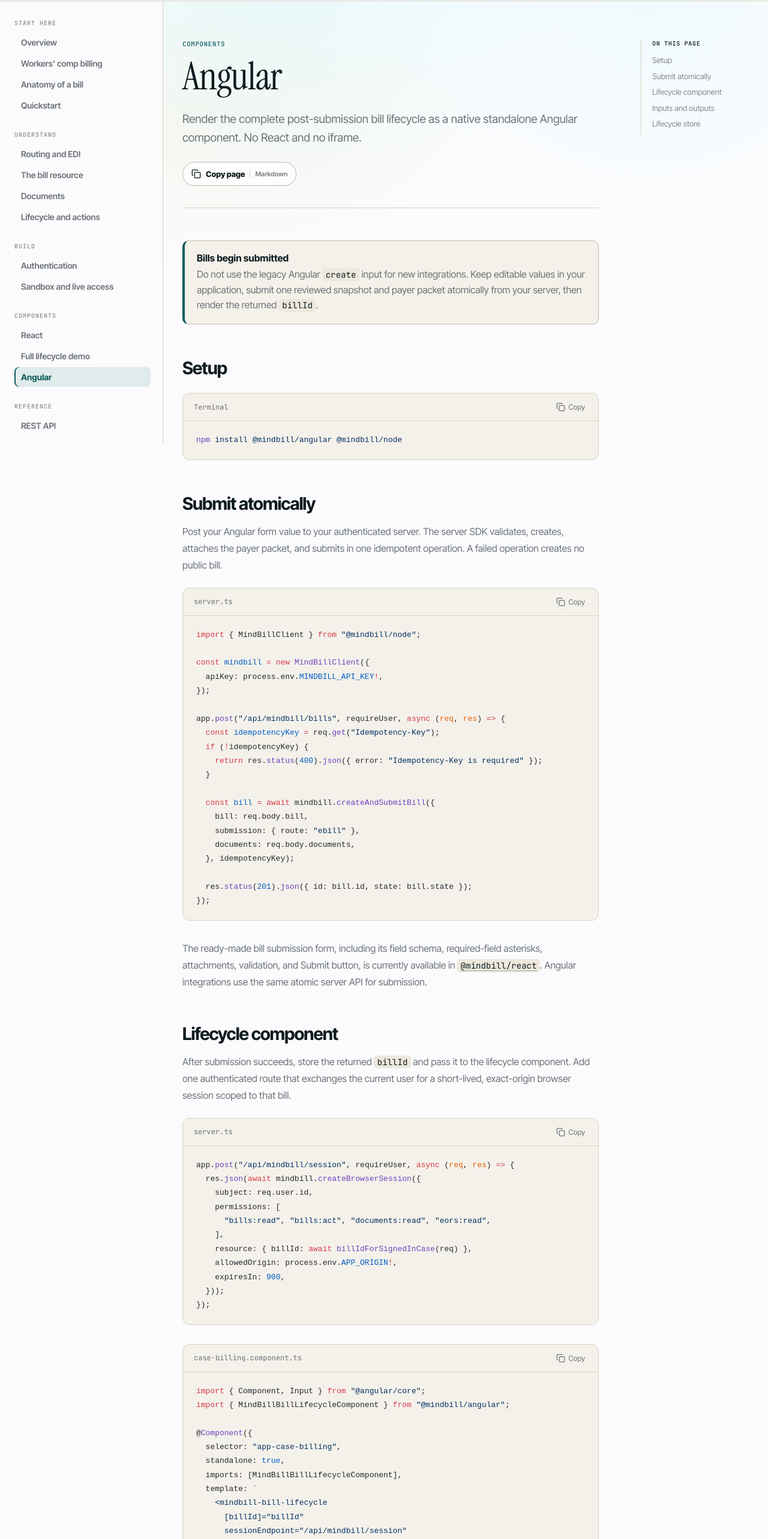
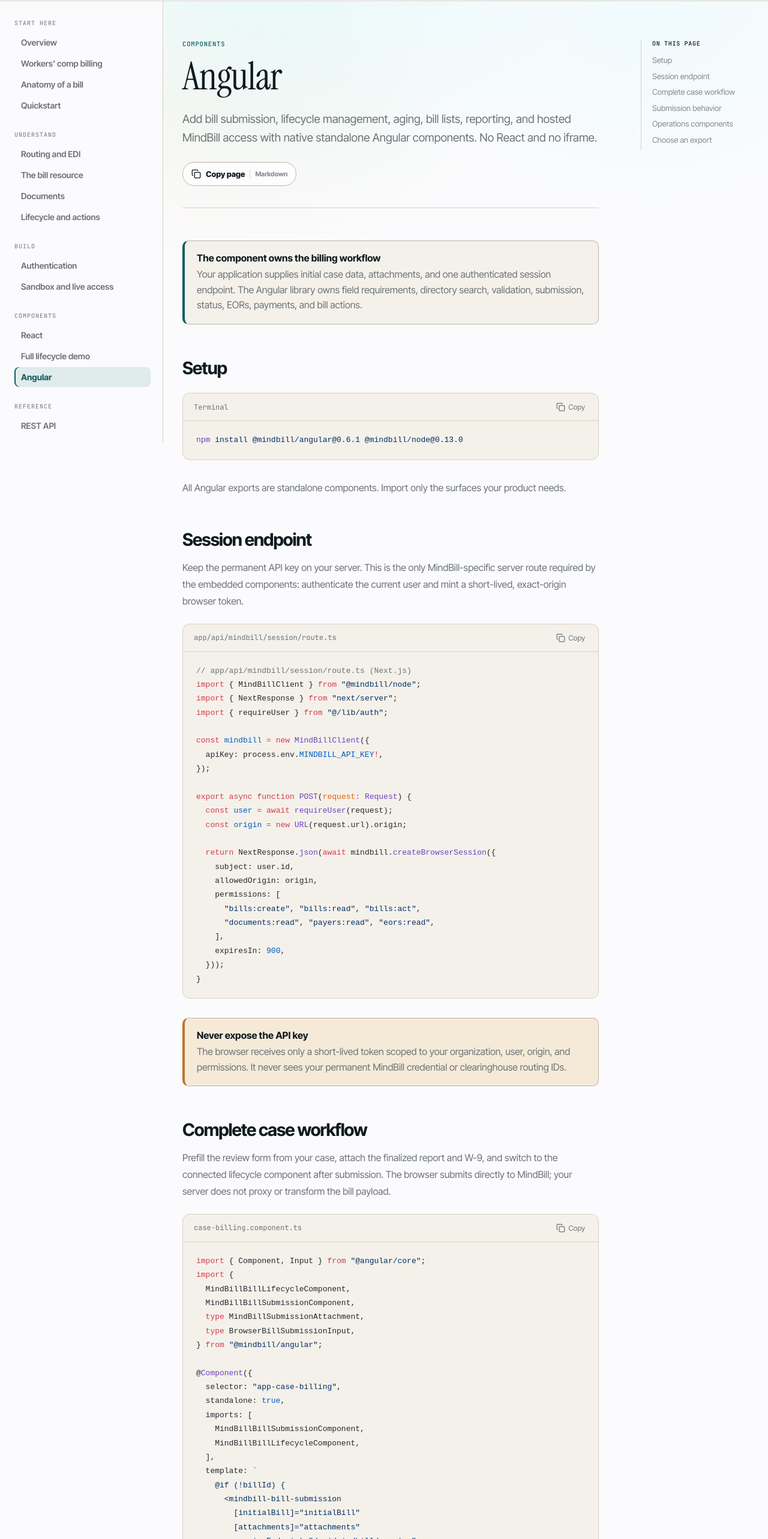
Before and after one commit to incidentfox/mindbill-docs, a Next.js app: page /components/angular in a window 1280 px wide. Shown: the part 62-2628 px from the top of the page at 60% size. Built offline with nearby package versions, Linux system fonts and the light colour scheme.

Commit message:
docs: publish Angular partner workflow

```diff
--- a/app/components/angular/page.tsx
+++ b/app/components/angular/page.tsx
@@ -5,119 +5,157 @@ import { Callout, DocPage } from "@/components/doc-page";
 
 export const metadata: Metadata = { title: "Angular components" };
 
-const install = `npm install @mindbill/angular @mindbill/node`;
+const install = `npm install @mindbill/angular@0.6.1 @mindbill/node@0.13.0`;
 
-const submit = `import { MindBillClient } from "@mindbill/node";
+const sessionRoute = `// app/api/mindbill/session/route.ts (Next.js)
+import { MindBillClient } from "@mindbill/node";
+import { NextResponse } from "next/server";
+import { requireUser } from "@/lib/auth";
 
 const mindbill = new MindBillClient({
   apiKey: process.env.MINDBILL_API_KEY!,
 });
 
-app.post("/api/mindbill/bills", requireUser, async (req, res) => {
-  const idempotencyKey = req.get("Idempotency-Key");
-  if (!idempotencyKey) {
-    return res.status(400).json({ error: "Idempotency-Key is required" });
-  }
+export async function POST(request: Request) {
+  const user = await requireUser(request);
+  const origin = new URL(request.url).origin;
 
-  const bill = await mindbill.createAndSubmitBill({
-    bill: req.body.bill,
-    submission: { route: "ebill" },
-    documents: req.body.documents,
-  }, idempotencyKey);
-
-  res.status(201).json({ id: bill.id, state: bill.state });
-});`;
-
-const session = `app.post("/api/mindbill/session", requireUser, async (req, res) => {
-  res.json(await mindbill.createBrowserSession({
-    subject: req.user.id,
+  return NextResponse.json(await mindbill.createBrowserSession({
+    subject: user.id,
+    allowedOrigin: origin,
     permissions: [
-      "bills:read", "bills:act", "documents:read", "eors:read",
+      "bills:create", "bills:read", "bills:act",
+      "documents:read", "payers:read", "eors:read",
     ],
-    resource: { billId: await billIdForSignedInCase(req) },
-    allowedOrigin: process.env.APP_ORIGIN!,
     expiresIn: 900,
   }));
-});`;
+}`;
 
-const angular = `import { Component, Input } from "@angular/core";
-import { MindBillBillLifecycleComponent } from "@mindbill/angular";
+const submission = `import { Component, Input } from "@angular/core";
+import {
+  MindBillBillLifecycleComponent,
+  MindBillBillSubmissionComponent,
+  type MindBillSubmissionAttachment,
+  type BrowserBillSubmissionInput,
+} from "@mindbill/angular";
 
 @Component({
   selector: "app-case-billing",
   standalone: true,
-  imports: [MindBillBillLifecycleComponent],
+  imports: [
+    MindBillBillSubmissionComponent,
+    MindBillBillLifecycleComponent,
+  ],
   template: \`
-    <mindbill-bill-lifecycle
-      [billId]="billId"
-      sessionEndpoint="/api/mindbill/session"
-      [appearance]="{ preset: 'clinical-blue' }"
-      [refreshInterval]="30000"
-      (billingError)="onBillingError($event)"
+    @if (!billId) {
+      <mindbill-bill-submission
+        [initialBill]="initialBill"
+        [attachments]="attachments"
+        sessionEndpoint="/api/mindbill/session"
+        [appearance]="{ preset: 'clinical-blue' }"
+        (submitted)="billId = $event.bill.id"
+      />
+    } @else {
+      <mindbill-bill-lifecycle
+        [billId]="billId"
+        sessionEndpoint="/api/mindbill/session"
+        [appearance]="{ preset: 'clinical-blue' }"
+        [refreshInterval]="30000"
+      />
+    }
+  \`,
+})
+export class CaseBillingComponent {
+  billId = "";
+  @Input({ required: true }) initialBill!: BrowserBillSubmissionInput;
+  @Input({ required: true }) attachments!: MindBillSubmissionAttachment[];
+}`;
+
+const operations = `import {
+  MindBillBillingDashboardComponent,
+  MindBillBillingReportComponent,
+  MindBillBillingManagementButtonComponent,
+} from "@mindbill/angular";
+
+@Component({
+  standalone: true,
+  imports: [
+    MindBillBillingDashboardComponent,
+    MindBillBillingReportComponent,
+    MindBillBillingManagementButtonComponent,
+  ],
+  template: \`
+    <mindbill-billing-dashboard
+      [bills]="bills"
+      [appearance]="appearance"
+      (billSelected)="openBill($event)"
+    />
+
+    <mindbill-billing-report [bills]="bills" [appearance]="appearance" />
+
+    <mindbill-billing-management-button
+      sessionEndpoint="/api/mindbill/management-session"
+      [appearance]="appearance"
+      label="View details in MindBill"
     />
   \`,
 })
-export class CaseBillingComponent {
-  @Input({ required: true }) billId!: string;
-}`;
-
-const store = `import { MindBillLifecycleStore } from "@mindbill/angular";
-
-export class BillingToolbar {
-  readonly billing = inject(MindBillLifecycleStore);
-
-  async close() {
-    await this.billing.closeBill({ reason: "Completed" });
-  }
-}`;
+export class BillingOperationsComponent { /* app-specific data loading */ }`;
 
 export default function AngularPage() {
   return (
     <DocPage
       eyebrow="Components"
       title="Angular"
-      description="Render the complete post-submission bill lifecycle as a native standalone Angular component. No React and no iframe."
+      description="Add bill submission, lifecycle management, aging, bill lists, reporting, and hosted MindBill access with native standalone Angular components. No React and no iframe."
       toc={[
         { id: "setup", label: "Setup" },
-        { id: "submit", label: "Submit atomically" },
-        { id: "component", label: "Lifecycle component" },
-        { id: "inputs", label: "Inputs and outputs" },
-        { id: "store", label: "Lifecycle store" },
+        { id: "security", label: "Session endpoint" },
+        { id: "workflow", label: "Complete case workflow" },
+        { id: "submission", label: "Submission behavior" },
+        { id: "operations", label: "Operations components" },
+        { id: "exports", label: "Choose an export" },
       ]}
       previous={{ href: "/components/react", label: "React components" }}
       next={{ href: "/api-reference", label: "REST API" }}
     >
-      <Callout title="Bills begin submitted">Do not use the legacy Angular <code>create</code> input for new integrations. Keep editable values in your application, submit one reviewed snapshot and payer packet atomically from your server, then render the returned <code>billId</code>.</Callout>
+      <Callout title="The component owns the billing workflow">Your application supplies initial case data, attachments, and one authenticated session endpoint. The Angular library owns field requirements, directory search, validation, submission, status, EORs, payments, and bill actions.</Callout>
 
       <h2 id="setup">Setup</h2>
       <CodeBlock code={install} language="bash" filename="Terminal" />
+      <p>All Angular exports are standalone components. Import only the surfaces your product needs.</p>
 
-      <h2 id="submit">Submit atomically</h2>
-      <p>Post your Angular form value to your authenticated server. The server SDK validates, creates, attaches the payer packet, and submits in one idempotent operation. A failed operation creates no public bill.</p>
-      <CodeBlock code={submit} filename="server.ts" />
-      <p>The ready-made bill submission form, including its field schema, required-field asterisks, attachments, validation, and Submit button, is currently available in <Link href="/components/react"><code>@mindbill/react</code></Link>. Angular integrations use the same atomic server API for submission.</p>
+      <h2 id="security">Session endpoint</h2>
+      <p>Keep the permanent API key on your server. This is the only MindBill-specific server route required by the embedded components: authenticate the current user and mint a short-lived, exact-origin browser token.</p>
+      <CodeBlock code={sessionRoute} filename="app/api/mindbill/session/route.ts" />
+      <Callout tone="warning" title="Never expose the API key">The browser receives only a short-lived token scoped to your organization, user, origin, and permissions. It never sees your permanent MindBill credential or clearinghouse routing IDs.</Callout>
 
-      <h2 id="component">Lifecycle component</h2>
-      <p>After submission succeeds, store the returned <code>billId</code> and pass it to the lifecycle component. Add one authenticated route that exchanges the current user for a short-lived, exact-origin browser session scoped to that bill.</p>
-      <CodeBlock code={session} filename="server.ts" />
-      <CodeBlock code={angular} filename="case-billing.component.ts" />
-      <Callout title="Included after submission">Lifecycle progress, the immutable bill snapshot, payer contacts, original EOR PDFs, payment ledger, activity history, state-aware actions, and built-in dialogs for correction, review, payment, and closure.</Callout>
+      <h2 id="workflow">Complete case workflow</h2>
+      <p>Prefill the review form from your case, attach the finalized report and W-9, and switch to the connected lifecycle component after submission. The browser submits directly to MindBill; your server does not proxy or transform the bill payload.</p>
+      <CodeBlock code={submission} filename="case-billing.component.ts" />
+      <p>Use a stable <code>externalId</code> from your case or report. Persist the returned <code>billId</code> for fast lookup, or reconcile it later through the external ID and signed events.</p>
 
-      <h2 id="inputs">Inputs and outputs</h2>
+      <h2 id="submission">Submission behavior</h2>
+      <p><code>MindBillBillSubmissionComponent</code> includes the complete patient, injury, payer, provider, service-location, diagnosis, service-line, fee schedule, and attachment workflow. It marks required fields, scrolls to the first error, resolves ZIP codes, searches claims administrators and ICD-10 codes, validates routing selections, calculates totals, and submits one immutable bill snapshot.</p>
+      <p>Field requirements and payer mappings come from MindBill, not host-app validation. See <Link href="/guides/bills">The bill resource</Link> for the complete required/optional contract and <Link href="/api-reference/create-bill">Create and submit a bill</Link> for cURL and response examples.</p>
+
+      <h2 id="operations">Operations components</h2>
+      <p>Organization-level surfaces can be embedded together or independently. The dashboard includes monthly submitted and closed totals, outstanding balance, aging buckets, search, status filters, and bill drill-down. The report component exports the normalized bill list, and the management button opens a short-lived SSO session in MindBill.</p>
+      <CodeBlock code={operations} filename="billing-operations.component.ts" />
+      <Callout title="Hosted management access">Authenticate <code>/api/mindbill/management-session</code> and return <code>{`{ url }`}</code>. The ready-made button opens the session in a new tab without exposing a reusable credential. Ask your MindBill integration contact to enable organization management SSO.</Callout>
+
+      <h2 id="exports">Choose an export</h2>
       <div className="data-table component-api">
-        <div className="table-head"><b>Name</b><b>Type</b><b>Purpose</b></div>
-        <div><code>billId</code><code>string</code><span>Open an atomically submitted bill.</span></div>
-        <div><code>sessionEndpoint</code><code>string</code><span>Your authenticated, post-submission session route.</span></div>
-        <div><code>getSession</code><code>function</code><span>Optional custom session loader.</span></div>
-        <div><code>apiBaseUrl</code><code>string</code><span>Override the MindBill API host.</span></div>
-        <div><code>refreshInterval</code><code>number</code><span>Status refresh interval in milliseconds.</span></div>
-        <div><code>appearance</code><code>MindBillAppearance</code><span>Preset and token overrides.</span></div>
-        <div><code>billingError</code><code>Error</code><span>Emitted for a request or rendering error.</span></div>
+        <div className="table-head"><b>Export</b><b>Selector</b><b>Purpose</b></div>
+        <div><code>MindBillBillSubmissionComponent</code><code>mindbill-bill-submission</code><span>Review, validate, attach documents, and submit a bill.</span></div>
+        <div><code>MindBillBillLifecycleComponent</code><code>mindbill-bill-lifecycle</code><span>Read-only bill detail, status, EOR, payments, history, and actions.</span></div>
+        <div><code>MindBillBillingDashboardComponent</code><code>mindbill-billing-dashboard</code><span>Monthly metrics, aging, bill search, and drill-down.</span></div>
+        <div><code>MindBillBillAgingSummaryComponent</code><code>mindbill-bill-aging-summary</code><span>Clickable outstanding-balance aging buckets.</span></div>
+        <div><code>MindBillBillListComponent</code><code>mindbill-bill-list</code><span>Searchable, filterable list of bills.</span></div>
+        <div><code>MindBillBillingReportComponent</code><code>mindbill-billing-report</code><span>Operational reporting and CSV export.</span></div>
+        <div><code>MindBillBillingManagementButtonComponent</code><code>mindbill-billing-management-button</code><span>Prebuilt SSO launcher for the hosted MindBill workspace.</span></div>
       </div>
-
-      <h2 id="store">Lifecycle store</h2>
-      <p><code>MindBillLifecycleStore</code> exposes the same post-submission state and actions for a custom Angular layout.</p>
-      <CodeBlock code={store} filename="billing-toolbar.component.ts" />
+      <p>Available appearance presets are <code>mindbill</code>, <code>qme-companion</code>, <code>orange-bright</code>, and <code>clinical-blue</code>. Every visual token can also be overridden.</p>
     </DocPage>
   );
 }
--- a/app/guides/sandbox/page.tsx
+++ b/app/guides/sandbox/page.tsx
@@ -19,7 +19,7 @@ export default function SandboxPage() {
       next={{ href: "/components/react", label: "React components" }}
     >
       <h2 id="sandbox">Create a sandbox key</h2>
-      <p>Open the developer console, create a sandbox organization, and copy the key when it is shown. Sandbox organizations accept synthetic data only and never route a claim to a payer.</p>
+      <p>Open the <a href="https://platform.mindbill.org/onboarding">developer console</a>, create a sandbox organization, and copy the key when it is shown. Sandbox organizations accept synthetic data only and never route a claim to a payer.</p>
       <Callout tone="warning" title="Never send PHI to sandbox">Use invented patients, claims, documents, identifiers, and contact details.</Callout>
 
       <h2 id="account">Account controls</h2>
```
